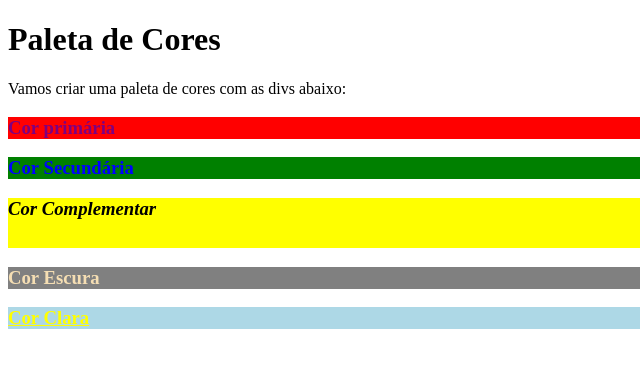
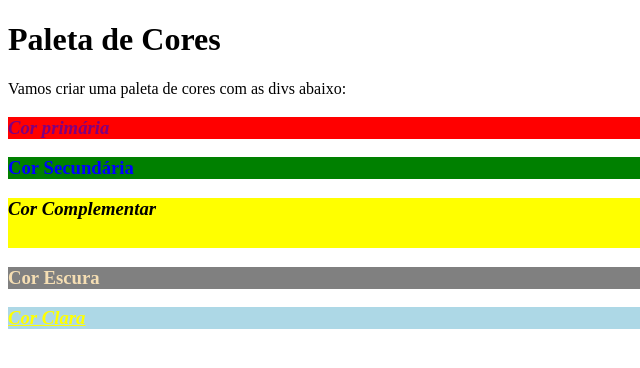
Before and after one commit to RenataNucci/Trybe-exercicios, a plain HTML site: page indexbackup3.html in a window 1280 px wide. Shown: the full height of the page, 0-640 px from the left. Drawn offline with Linux system fonts and the light colour scheme.

Commit message:
adc texto em italico em todas as divs impares

```diff
--- a/style3.css
+++ b/style3.css
@@ -45,3 +45,7 @@ div:nth-of-type(1) {
     color: yellow;
     text-decoration: underline;
   }
+
+div:nth-child(odd) h3 {
+    font-style: italic;
+}
```
